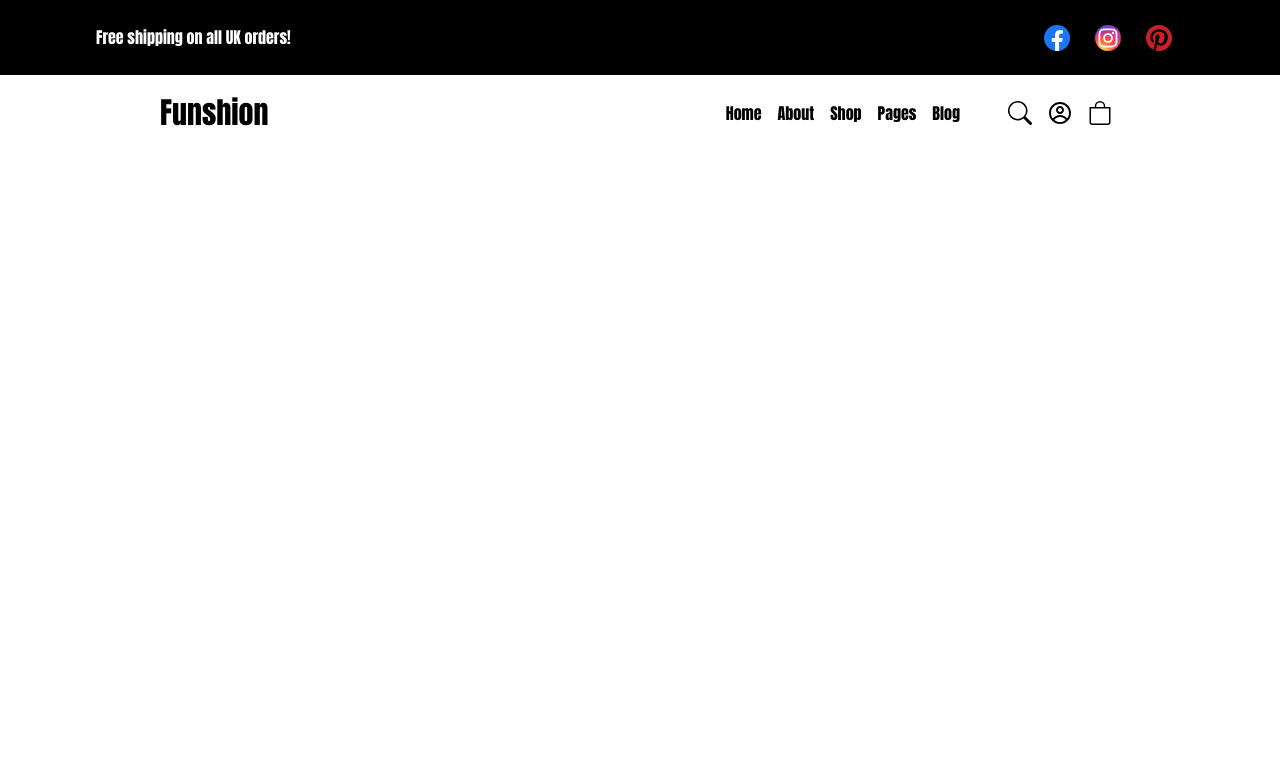
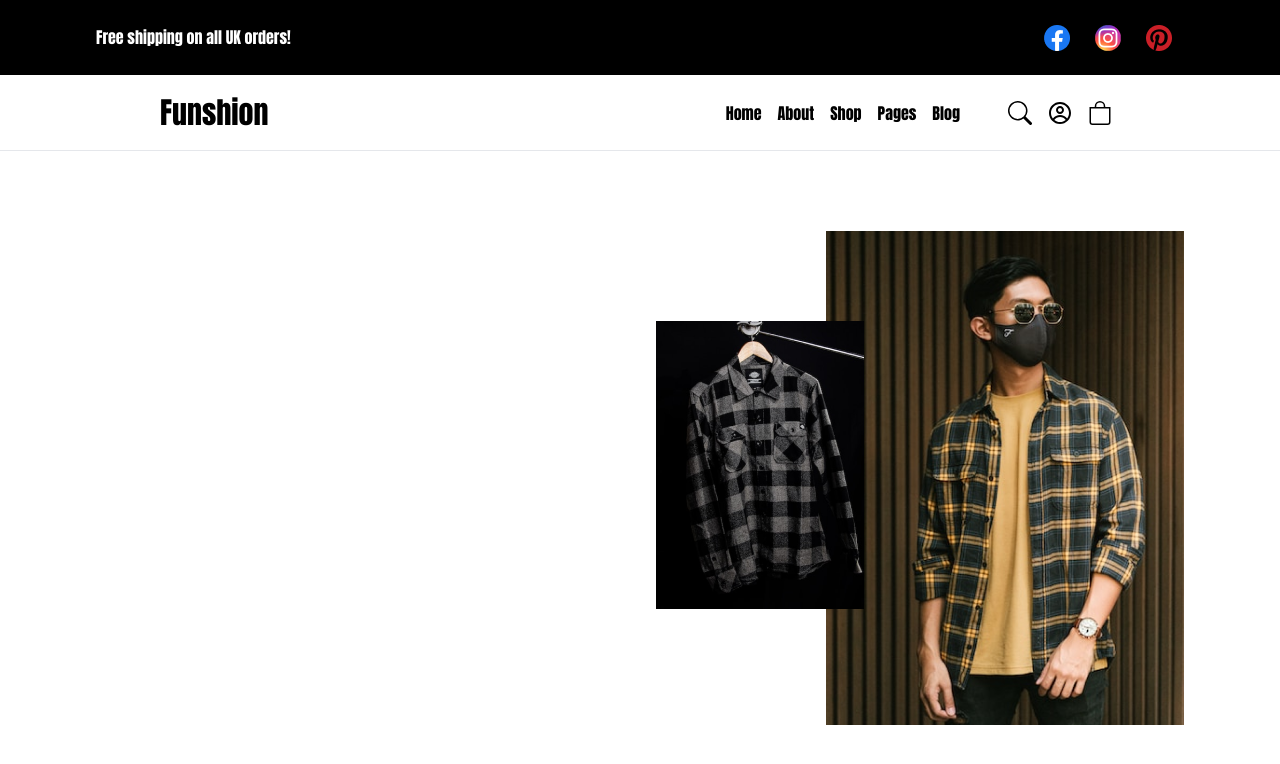
Before and after one commit to shihabsararrafid/fungshon-commerce, a React (Create React App) app: page / in a window 1280 px wide. Shown: the top 764 px of the page. Built offline with nearby package versions, Linux system fonts and the light colour scheme.

Commit message:
banner image design done

```diff
--- a/src/App.js
+++ b/src/App.js
@@ -1,14 +1,16 @@
-import logo from './logo.svg';
-import './App.css';
-import Advertise from './Components/Shared/Advertise/Advertise';
-import Header from './Components/Shared/Header/Header';
+import logo from "./logo.svg";
+import "./App.css";
+import Advertise from "./Components/Shared/Advertise/Advertise";
+import Header from "./Components/Shared/Header/Header";
+import Home from "./Components/Pages/HomePage/Home/Home";
 
 function App() {
   return (
-    <div className='App' >
+    <div className="App">
       <Advertise></Advertise>
       <Header></Header>
-
+      <hr className="shadow-2xl" />
+      <Home></Home>
     </div>
   );
 }
--- /dev/null
+++ b/src/Components/Pages/HomePage/Banner/Banner.js
@@ -0,0 +1,21 @@
+import React from "react";
+import bannerimg from "./../../../../Images/Banner/banner1.png";
+import bannersmall from "./../../../../Images/Banner/bannersm.png";
+const Banner = () => {
+  return (
+    <div className="w-[85%] mx-auto my-20 justify-between flex ">
+      <div></div>
+      <div className=" relative    ">
+        <img className="relative top-0 left-0" src={bannerimg} alt="" />
+
+        <img
+          className="absolute -left-[170px] top-[90px]"
+          src={bannersmall}
+          alt=""
+        />
+      </div>
+    </div>
+  );
+};
+
+export default Banner;
--- /dev/null
+++ b/src/Components/Pages/HomePage/Home/Home.js
@@ -0,0 +1,12 @@
+import React from "react";
+import Banner from "../Banner/Banner";
+
+const Home = () => {
+  return (
+    <div className="w-full">
+      <Banner></Banner>
+    </div>
+  );
+};
+
+export default Home;
--- a/src/Components/Shared/Header/Header.css
+++ b/src/Components/Shared/Header/Header.css
@@ -3,8 +3,12 @@
 }
 .navigation-small{
     flex-direction: column;
-    transform: translateY(96px);
+    transform: translateY(110px);
     right: 12px;
     position: absolute;
     z-index: 1000;
+    background-color: black;
+    padding:0 50px 0px 50px;
+    border-radius: 10px;
+    color: white;
 }
```
Also changed, not shown: src/Components/Pages/HomePage/Banner/Banner.css (added).
